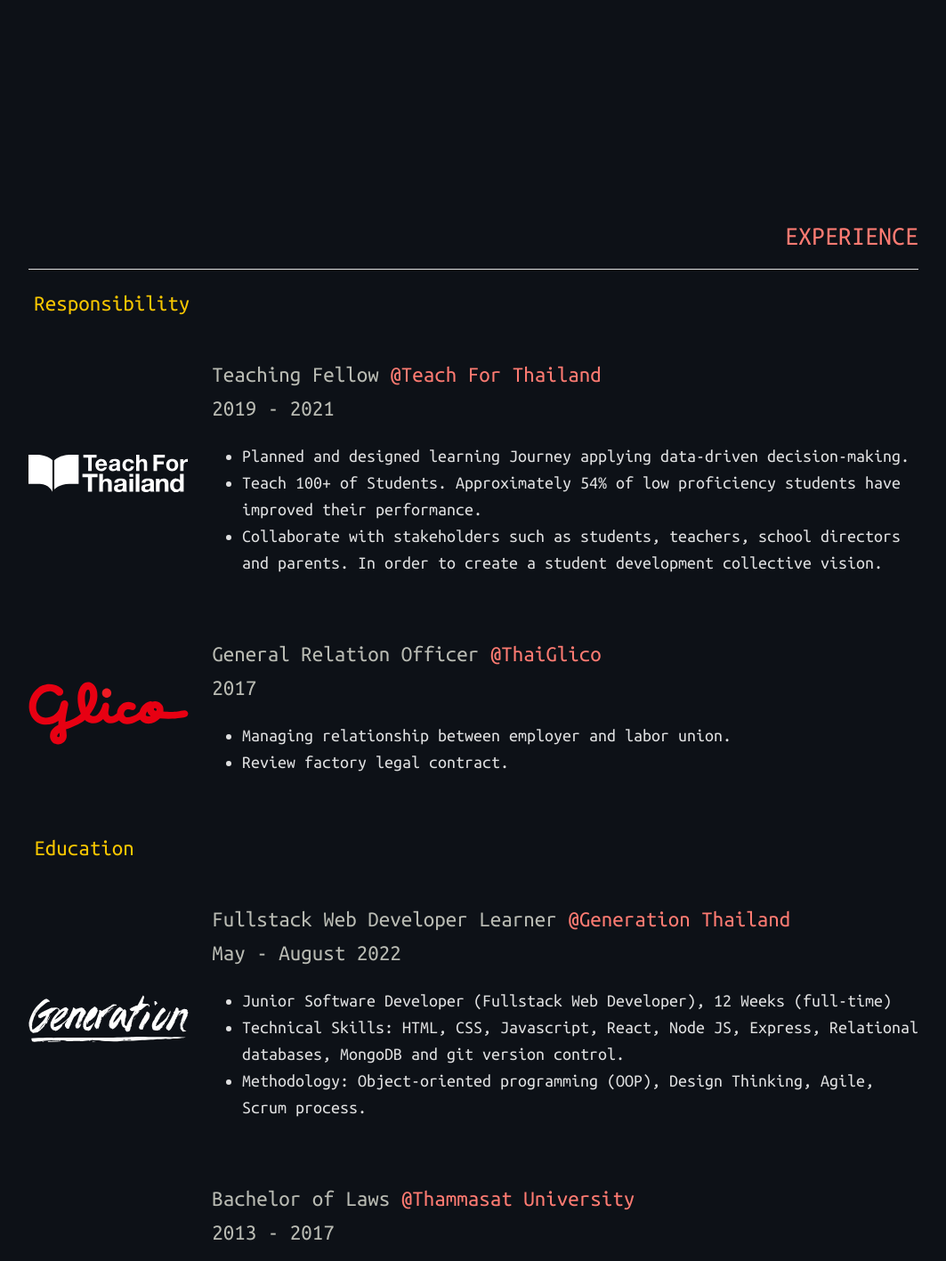
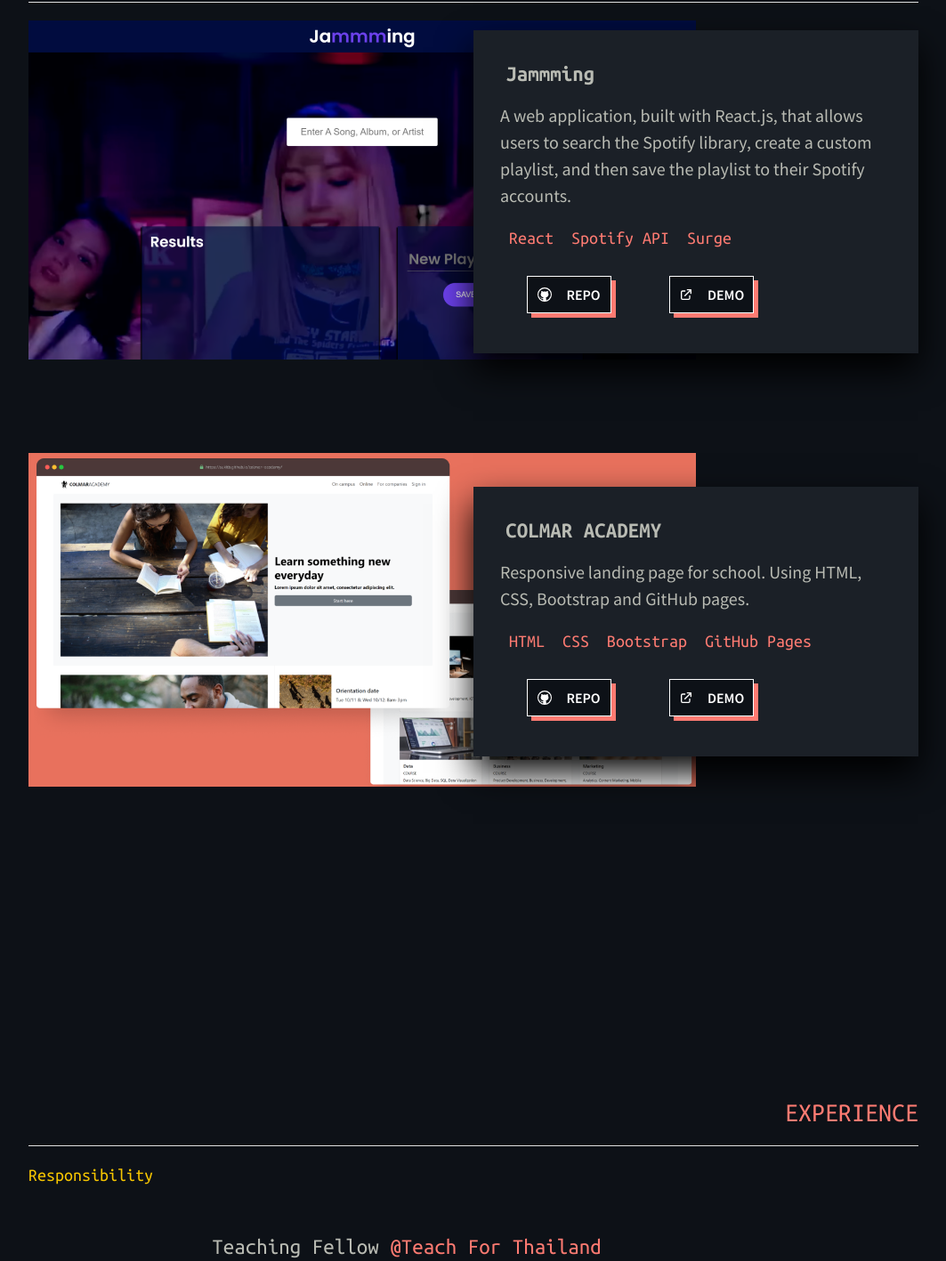
Before and after one commit to sukitb/Portfolio, a React (Vite) app: page / in a window 1280 px wide. Shown: the part 1260-2677 px from the top of the page at 89% size, without its empty margins (108-1171 px from the left). Built offline with nearby package versions, Linux system fonts and the light colour scheme.

Commit message:
edit external link

```diff
--- a/src/App.css
+++ b/src/App.css
@@ -3,8 +3,9 @@
 }
 
 section {
-    margin: 200px 0px;
-    padding: 100px 0px;
+    margin: 0px 0px;
+    padding-bottom: 100px;
+    padding-top: 125px;
 }
 
 @media screen and (max-width: 768px){
--- a/src/App.jsx
+++ b/src/App.jsx
@@ -19,22 +19,22 @@
 
       <Navbar />
 
+      <section id='profile'>
+    <Profile />
+    </section>
+
+      <section id='projects'>
+    <Projects />
+    </section>
 
 
 
-
-
-    <section id='profile'>
-    <Profile />
-    </section>
 
     <section id='experiences'>
     <Experiences  />
     </section>
 
-    <section id='projects'>
-    <Projects />
-    </section>
+
 
 
     <section id='contact'>
--- a/src/components/Contact/Contact.jsx
+++ b/src/components/Contact/Contact.jsx
@@ -15,7 +15,7 @@
     {
       text: `Resume`,
       icon: <IoDocumentTextSharp />,
-      link: `https://www.linkedin.com/in/sukit-bunsiri`,
+      link: `https://drive.google.com/file/d/1P4QK4gHL5--Kjf0QyGF2Ft5g4OHTJUxU/view?usp=sharing`,
     },
     {
       text: `Email`,
@@ -95,13 +95,14 @@
   };
 
   const item = {
-    hidden: { y: 20, opacity: 0 },
+    hidden: { y: 20, opacity: 0.5 },
     visible: {
       y: 0,
       opacity: 1,
 
       transition: {
         type: "tween",
+
       },
     },
   };
--- a/src/components/Experiences/Experiences.jsx
+++ b/src/components/Experiences/Experiences.jsx
@@ -90,14 +90,15 @@
     opacity: 1,
     scale: 1,
     transition: {
-      delayChildren: 0.1,
+      type: "tween",
+      delayChildren: 0.3,
       staggerChildren: 0.2,
     },
   },
 };
 
 const item = {
-  hidden: { x: -20, opacity: 0 },
+  hidden: { x: -20, opacity: 0.5 },
   visible: {
     x: 0,
     opacity: 1,
@@ -120,9 +121,9 @@
         whileInView="visible"
         >
 
-        <motion.h3 variants={item}>
+
           <span className="highlight">Responsibility</span>
-        </motion.h3>
+
 
 
         {jobData.map(({ img, title, place, time, content, href }) => (
@@ -139,9 +140,9 @@
           />
           </motion.div>
         ))}
-        <motion.h3 variants={item}>
+
           <span className="highlight">Education</span>
-          </motion.h3>
+
         {educationData.map(({ img, place, title, time, content, href }) => (
           <motion.div
           variants={item}>
--- a/src/components/Navbar/Nav.jsx
+++ b/src/components/Navbar/Nav.jsx
@@ -27,12 +27,12 @@
       href: `#profile`,
     },
     {
+      text: `PROJECTS`,
+      href: `#projects`,
+    },
+    {
       text: `EXPERIENCE`,
       href: `#experiences`,
-    },
-    {
-      text: `PROJECTS`,
-      href: `#projects`,
     },
     {
       text: `CONTACT`,
@@ -53,7 +53,7 @@
           </OpenLinksButton>
           <NavbarLinkContainer>
             {navbarList.map(({ text, href }) => (
-              <Button text={text} href={href} />
+              <Button key={text} text={text} href={href} />
             ))}
           </NavbarLinkContainer>
         </LeftContainer>
@@ -63,6 +63,7 @@
           <NavbarExtendedContainer>
             {navbarList.map(({ text, href }) => (
               <Button
+                key={text}
                 text={text}
                 href={href}
                 onClick={() => {
--- a/src/components/Navbar/Navbar.style.jsx
+++ b/src/components/Navbar/Navbar.style.jsx
@@ -11,7 +11,7 @@
 
   z-index: 4;
 
-  margin-bottom: 100px;
+  margin-bottom: 50px;
 
   @media (min-width: 700px) {
     height: 10px;
--- a/src/components/Profile/Profile.jsx
+++ b/src/components/Profile/Profile.jsx
@@ -84,7 +84,7 @@
           delay:0
       }}
     >
-      <Button icon={<IoDocumentTextSharp />} text="RESUME" href="https://stackoverflow.com/questions/8762201/how-to-get-the-cursor-to-change-to-the-hand-when-hovering-a-button-tag" />
+      <Button icon={<IoDocumentTextSharp />} blank={true} text="RESUME" href="https://drive.google.com/file/d/1P4QK4gHL5--Kjf0QyGF2Ft5g4OHTJUxU/view?usp=sharing" />
       </motion.div>
 
 
--- a/src/components/ProjectCard/ProjectCard.jsx
+++ b/src/components/ProjectCard/ProjectCard.jsx
@@ -126,6 +126,8 @@
   },
 };
 
+
+
   return (
     <ProjectCard>
 
@@ -146,8 +148,10 @@
           ))}
         </TechList>
         <Menu>
+
           <Button text="REPO" icon={<><VscGithub/></>} href={props.github} blank={true} />
           <Button text="DEMO" icon={<><HiOutlineExternalLink/></>} href={props.demo} blank={true} />
+
         </Menu>
         </motion.div>
         </motion.div>
```
